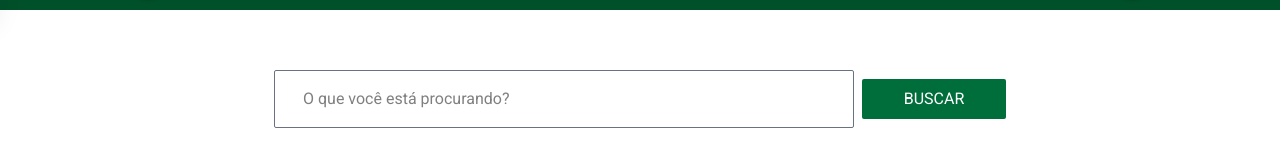
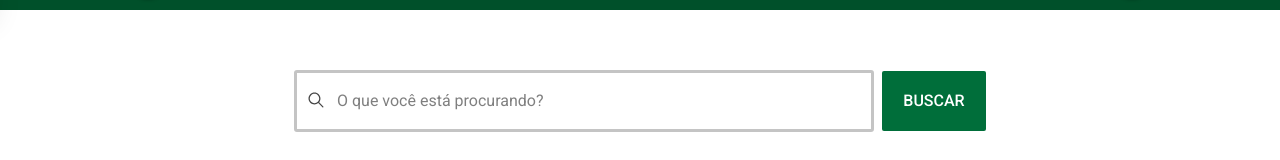
Before and after one commit to andrelucca99/desafio_front, a Next.js app: page / in a window 1280 px wide. Shown: the part 792-952 px from the top of the page. Built offline with nearby package versions, Linux system fonts and the light colour scheme.

Commit message:
refactor: remove campo de buscar para um componente proprio

```diff
--- a/src/app/page.tsx
+++ b/src/app/page.tsx
@@ -5,6 +5,7 @@ import ImgAgendamento from "../assets/agendamento.png"
 import Footer from "@/components/Footer";
 import Header from "@/components/Header";
 import Paragraph from "@/components/Paragraph";
+import SearchField from "@/components/SearchField";
 import TitleSection from "@/components/TitleSection";
 import ServiceModel from "@/components/ServiceModel";
 import HeroCarousel from "@/components/HeroCarousel";
@@ -15,16 +16,10 @@ export default function Home() {
   return (
     <>
       <Header />
-      <main className="w-full bg-white overflow-x-hidden">
+      <main className="w-full flex flex-col bg-white overflow-x-hidden">
         <HeroCarousel />
 
-        <div className="flex flex-col sm:flex-row gap-2 justify-center items-center mt-10 mb-5 md:my-15 mx-8 mx:0">
-          <input className="border border-gray-500 w-full sm:w-[580px] rounded-[2px] px-7 py-4" type="text" placeholder="O que você está procurando?" />
-
-          <button className="w-full h-full sm:w-36 sm:auto p-2 bg-[#006E3A] text-white rounded-[2px]">
-            BUSCAR
-          </button>
-        </div>
+        <SearchField />
 
         <section className="w-full ml-2">
           <TitleSection>Garantia do Melhor Preço Online</TitleSection>
--- /dev/null
+++ b/src/components/SearchField/index.tsx
@@ -0,0 +1,19 @@
+import { IoIosSearch } from "react-icons/io";
+
+export default function SearchField() {
+  return (
+    <div className="flex flex-col lg:flex-row gap-2 justify-center items-center mt-10 mb-5 md:my-15 mx-8 mx:0">
+
+      <div className="relative w-full lg:w-[580px]">
+        <IoIosSearch className="absolute top-5 left-3 w-5 h-5 text-[#464646]" />
+        <input
+          className="border-[3px] border-[#C4C4C4] w-full rounded-[3px] px-10 py-4" type="text"
+          placeholder="O que você está procurando?" />
+      </div>
+
+      <button className="w-full lg:w-26 lg:h-[60px] p-2 bg-[#006E3A] text-white font-medium rounded-[2px] hover:cursor-pointer hover:bg-[#004D28]">
+        BUSCAR
+      </button>
+    </div>
+  );
+}
```
